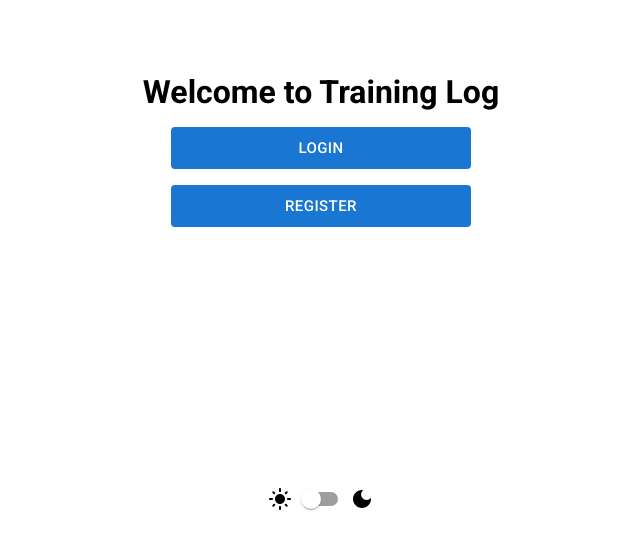
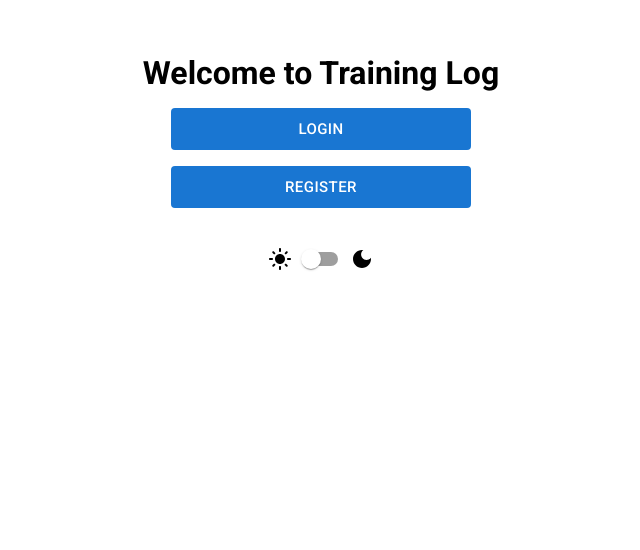
Before and after one commit to nicopicchio/training-log-client, a React (Create React App) app: page / in a window 1280 px wide. Shown: the part 250-800 px from the top of the page, without its empty margins (319-959 px from the left). Built offline with nearby package versions, Linux system fonts and the light colour scheme.

Commit message:
moved theme selector method one level up

```diff
--- a/src/App.css
+++ b/src/App.css
@@ -5,17 +5,17 @@
   font-family: 'Roboto', sans-serif;
 }
 
+body {
+  height: 100vh;
+  display: grid;
+  place-content: center;
+  align-items: center;
+}
+
 h1,
 p,
 #failed-login-register-error {
   text-align: center;
-}
-
-#root {
-  height: 100vh;
-  display: grid;
-  place-content: center;
-  align-items: center;
 }
 
 #failed-login-register-error {
@@ -46,10 +46,8 @@ p,
   text-decoration: none;
 }
 
-.theme-selector {
+.theme-selector-container {
   display: flex;
   align-items: center;
-  position: fixed;
-  bottom: 0;
-  margin-bottom: 2rem;
+  justify-content: center;
 }
--- a/src/components/Homepage.js
+++ b/src/components/Homepage.js
@@ -14,7 +14,12 @@ function Homepage() {
 		navigate('/register');
 	};
 
+	const onThemeSelectorChange = (e) => {
+		console.log(e.target.checked);
+	};
+
 	return (
+		<>
 			<div className='homepage-container'>
 				<h1>Welcome to Training Log</h1>
 				<div className='register-login-form-container'>
@@ -33,8 +38,9 @@ function Homepage() {
 						Register
 					</Button>
 				</div>
-			<ThemeSelector />
 			</div>
+			<ThemeSelector onThemeSelectorChange={onThemeSelectorChange} />
+		</>
 	);
 }
 
--- a/src/components/ThemeSelector.js
+++ b/src/components/ThemeSelector.js
@@ -2,16 +2,11 @@ import LightModeIcon from '@mui/icons-material/LightMode';
 import DarkModeIcon from '@mui/icons-material/DarkMode';
 import { Switch } from '@mui/material';
 
-function ThemeSelector() {
-
-  const handleSwitch = (e) => {
-		console.log(e.target.checked)
-	}
-
+function ThemeSelector({ onThemeSelectorChange }) {
 	return (
-		<div className='theme-selector'>
+		<div className='theme-selector-container'>
 			<LightModeIcon />
-			<Switch onChange={handleSwitch}/>
+			<Switch onChange={onThemeSelectorChange} />
 			<DarkModeIcon />
 		</div>
 	);
```
Lines whose indentation alone changed are shown as unchanged.
